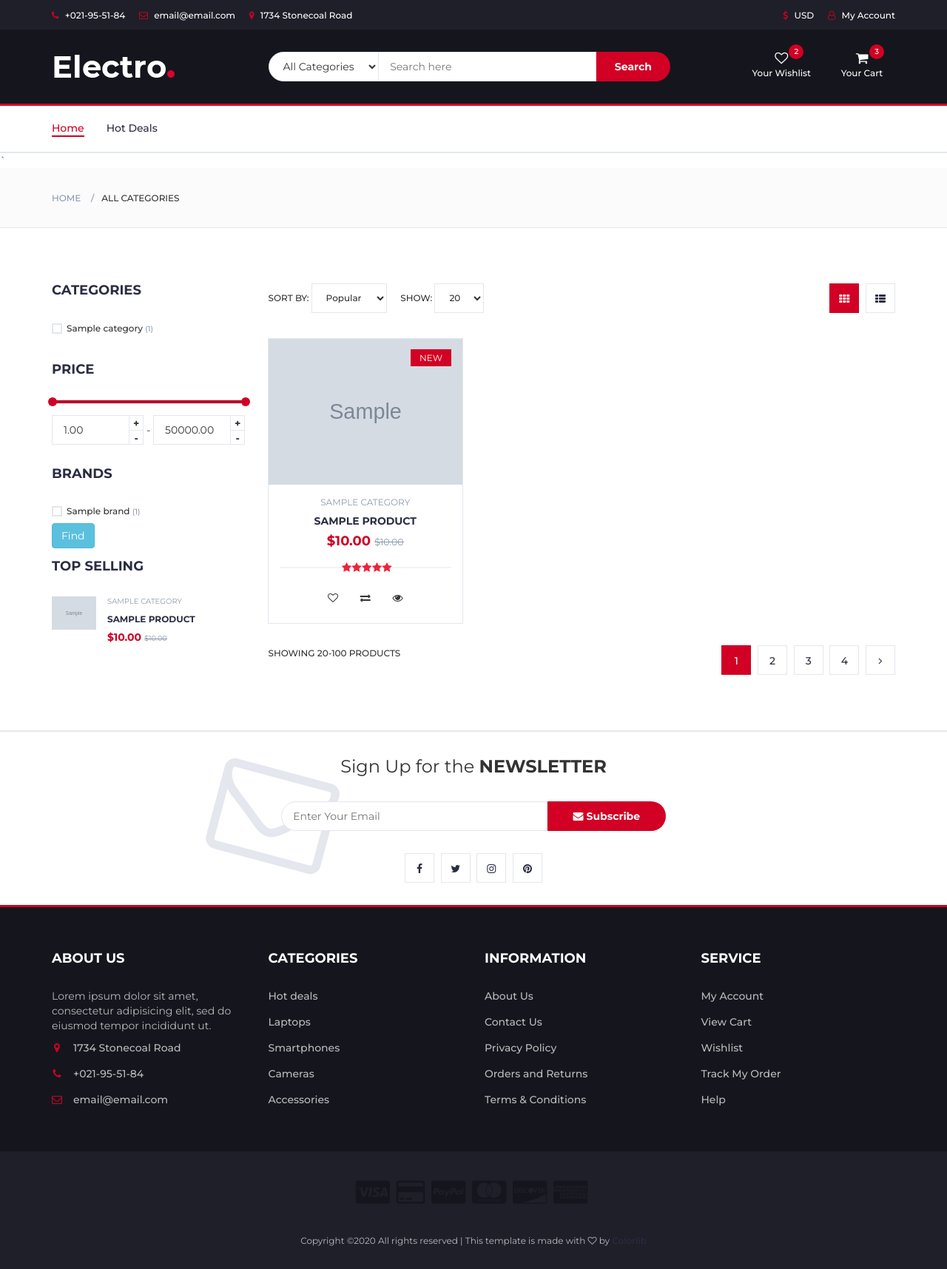
After one commit to VitaliiBandyl/Django-Store, a Django app: page /product_list/ in a window 1280 px wide. The commit adds this page. Shown: the whole page at 74% size. Run offline with Django 3.2, Linux system fonts and the light colour scheme; tables that the repository leaves empty hold one stand-in row (values such as "Sample post"); grey boxes marked "Sample" are stand-in pictures; some libraries are stand-ins or nearby versions.

Commit message:
Implemented filters

```diff
--- a/static/css/style.css
+++ b/static/css/style.css
@@ -1,59 +1,4 @@
-/*
-Template Name: Electro - HTML Ecommerce Template
-Author: yaminncco
-
-Colors:
-	Body 		: #333
-	Headers 	: #2B2D42
-	Primary 	: #D10024
-	Dark 		: #15161D ##1E1F29
-	Grey 		: #E4E7ED #FBFBFC #8D99AE #B9BABC
-
-Fonts: Montserrat
-
-Table OF Contents
-------------------------------------
-1 > GENERAL
------- Typography
------- Buttons
------- Inputs
------- Sections
------- Breadcrumb
-2 > HEADER
------- Top header
------- Logo
------- Search
------- Cart
-3 > NAVIGATION
------- Main nav
------- Responsive Nav
-4 > CATEGORY SHOP
-5 > HOT DEAL
-6 > PRODUCT
------- Product
------- Widget product
------- Product slick
-7 > STORE PAGE
------- Aside
------- Store
-8 > PRODUCT DETAILS PAGE
------- Product view
------- Product details
------- Product tab
-9 > CHECKOUT PAGE
-10 > NEWSLETTER
-11 > FOOTER
-11 > SLICK STYLE
-12 > RESPONSIVE
-------------------------------------*/
-
-/*=========================================================
-	01 -> GENERAL
-===========================================================*/
-
-/*----------------------------*\
-	Typography
-\*----------------------------*/
+
 
 body {
   font-family: 'Montserrat', sans-serif;
@@ -1212,6 +1157,7 @@ textarea.input {
 
 .aside+.aside {
   margin-top: 30px;
+  min: 100;
 }
 
 .aside>.aside-title {
--- a/static/js/main.js
+++ b/static/js/main.js
@@ -150,12 +150,12 @@
 	var priceSlider = document.getElementById('price-slider');
 	if (priceSlider) {
 		noUiSlider.create(priceSlider, {
-			start: [1, 999],
+			start: [1, 50000],
 			connect: true,
 			step: 1,
 			range: {
 				'min': 1,
-				'max': 999
+				'max': 50000
 			}
 		});
 
--- a/store/templates/store/index.html
+++ b/store/templates/store/index.html
@@ -21,7 +21,7 @@
                                 <h3>
                                     {{ category.name }}
                                     <br>Collection</h3>
-                                <a href="{{ category.get_absolute_url }}" class="cta-btn">Shop now <i class="fa fa-arrow-circle-right"></i></a>
+                                <a href="product_list/?category={{ category.id }}" class="cta-btn">Shop now <i class="fa fa-arrow-circle-right"></i></a>
                             </div>
                         </div>
                     </div>
--- /dev/null
+++ b/store/templates/store/product_list.html
@@ -0,0 +1,197 @@
+{% extends 'base.html' %}
+
+{% block title %}{% endblock title %}
+
+{% block breadcrumb-tree %}
+    <div class="col-md-12">
+        <ul class="breadcrumb-tree">
+            <li><a href="{% url 'home_url' %}">Home</a></li>
+            <li class="active">All Categories</li>
+        </ul>
+    </div>
+{% endblock breadcrumb-tree %}
+
+{% block content %}
+    <!-- SECTION -->
+    <div class="section">
+        <!-- container -->
+        <div class="container">
+            <!-- row -->
+            <div class="row">
+                <!-- ASIDE -->
+                <div id="aside" class="col-md-3">
+                    <form action="{% url 'product_list_url' %}" method="get">
+                        <!-- aside Widget -->
+                        <div class="aside">
+                            <h3 class="aside-title">Categories</h3>
+                            <div class="checkbox-filter">
+                                {% for category in view.get_categories %}
+                                    <div class="input-checkbox">
+                                        <input type="checkbox" id="category-{{ forloop.counter }}" name="category"  value="{{ category.id }}">
+                                        <label for="category-{{ forloop.counter }}">
+                                            <span></span>
+                                            {{ category.name }}
+                                            <small>({{ category.product_set.count }})</small>
+                                        </label>
+                                    </div>
+                                {% endfor %}
+
+                            </div>
+                        </div>
+                        <!-- /aside Widget -->
+
+                        <!-- aside Widget -->
+                        <div class="aside">
+                            <h3 class="aside-title">Price</h3>
+                            <div type="range" class="price-filter">
+                                <div id="price-slider"></div>
+                                <div class="input-number price-min">
+                                    <input id="price-min" type="number" name="price-min">
+                                    <span class="qty-up">+</span>
+                                    <span class="qty-down">-</span>
+                                </div>
+                                <span>-</span>
+                                <div class="input-number price-max">
+                                    <input id="price-max" type="number" name="price-max">
+                                    <span class="qty-up">+</span>
+                                    <span class="qty-down">-</span>
+                                </div>
+                            </div>
+                        </div>
+                        <!-- /aside Widget -->
+
+                        <!-- aside Widget -->
+
+                        <div class="aside">
+                            <h3 class="aside-title">Brands</h3>
+
+                            <div class="checkbox-filter">
+                                {% for brand in view.get_brands %}
+                                    <div class="input-checkbox">
+                                        <input type="checkbox" id="brand-{{ forloop.counter }}" name="brand" value="{{ brand.id }}">
+                                        <label for="brand-{{ forloop.counter }}">
+                                            <span></span>
+                                            {{ brand }}
+                                            <small>({{ brand.product_set.count }})</small>
+                                        </label>
+                                    </div>
+                                {% endfor %}
+                            </div>
+
+                        </div>
+                        <button type="submit" class="btn btn-info">Find</button>
+                    </form>
+                    <!-- /aside Widget -->
+
+                    <!-- aside Widget -->
+                    <div class="aside">
+                        <h3 class="aside-title">Top selling</h3>
+                        {% for product in product_list %}
+                            {% if forloop.counter < 4 %}
+                                <div class="product-widget">
+                                    <div class="product-img">
+                                        <img src="{{ product.image.url }}" alt="">
+                                    </div>
+                                    <div class="product-body">
+                                        <p class="product-category">{{ product.category }}</p>
+                                        <h3 class="product-name"><a href="{{ product.url }}">{{ product.title }}</a></h3>
+                                        <h4 class="product-price">${{ product.price }} <del class="product-old-price">${{ product.price }}</del></h4>
+                                    </div>
+                                </div>
+                            {% endif %}
+                        {% endfor %}
+
+                    </div>
+                    <!-- /aside Widget -->
+                </div>
+                <!-- /ASIDE -->
+
+                <!-- STORE -->
+                <div id="store" class="col-md-9">
+                    <!-- store top filter -->
+                    <div class="store-filter clearfix">
+                        <div class="store-sort">
+                            <label>
+                                Sort By:
+                                <select class="input-select">
+                                    <option value="0">Popular</option>
+                                    <option value="1">Position</option>
+                                </select>
+                            </label>
+
+                            <label>
+                                Show:
+                                <select class="input-select">
+                                    <option value="0">20</option>
+                                    <option value="1">50</option>
+                                </select>
+                            </label>
+                        </div>
+                        <ul class="store-grid">
+                            <li class="active"><i class="fa fa-th"></i></li>
+                            <li><a href="#"><i class="fa fa-th-list"></i></a></li>
+                        </ul>
+                    </div>
+                    <!-- /store top filter -->
+
+                    <!-- store products -->
+                    <div class="row">
+                        <!-- product -->
+                        {% for product in product_list %}
+                            <div class="col-md-4 col-xs-6">
+                                <div class="product">
+                                    <div class="product-img">
+                                        <img src="{{ product.image.url }}" alt="">
+                                        <div class="product-label">
+                                            {% if product.discount %}<span class="sale">-{{ product.discount }}%</span>{% endif %}
+                                            {% if product.new %}<span class="new">NEW</span> {% endif %}
+                                        </div>
+                                    </div>
+                                    <div class="product-body">
+                                        <p class="product-category">{{ product.category }}</p>
+                                        <h3 class="product-name"><a href="{{ product.url }}">{{ product.title }}</a></h3>
+                                        <h4 class="product-price">${{ product.price }} <del class="product-old-price">${{ product.price }}</del></h4>
+                                        <div class="product-rating">
+                                            <i class="fa fa-star"></i>
+                                            <i class="fa fa-star"></i>
+                                            <i class="fa fa-star"></i>
+                                            <i class="fa fa-star"></i>
+                                            <i class="fa fa-star"></i>
+                                        </div>
+                                        <div class="product-btns">
+                                            <button class="add-to-wishlist"><i class="fa fa-heart-o"></i><span class="tooltipp">add to wishlist</span></button>
+                                            <button class="add-to-compare"><i class="fa fa-exchange"></i><span class="tooltipp">add to compare</span></button>
+                                            <button class="quick-view"><i class="fa fa-eye"></i><span class="tooltipp">quick view</span></button>
+                                        </div>
+                                    </div>
+                                    <div class="add-to-cart">
+                                        <button class="add-to-cart-btn"><i class="fa fa-shopping-cart"></i> add to cart</button>
+                                    </div>
+                                </div>
+                            </div>
+                            <!-- /product -->
+                        {% endfor %}
+                    </div>
+                    <!-- /store products -->
+
+                    <!-- store bottom filter -->
+                    <div class="store-filter clearfix">
+                        <span class="store-qty">Showing 20-100 products</span>
+                        <ul class="store-pagination">
+                            <li class="active">1</li>
+                            <li><a href="#">2</a></li>
+                            <li><a href="#">3</a></li>
+                            <li><a href="#">4</a></li>
+                            <li><a href="#"><i class="fa fa-angle-right"></i></a></li>
+                        </ul>
+                    </div>
+                    <!-- /store bottom filter -->
+                </div>
+                <!-- /STORE -->
+            </div>
+            <!-- /row -->
+        </div>
+        <!-- /container -->
+    </div>
+    <!-- /SECTION -->
+{% endblock content %}
--- a/store/urls.py
+++ b/store/urls.py
@@ -4,6 +4,7 @@ from . import views
 
 urlpatterns = [
     path('', views.HomeView.as_view(), name='home_url'),
+    path('filter/', views.FilterProductView.as_view(), name='filter_url'),
     path('<slug:category>/<slug:url>/', views.ProductDetailView.as_view(), name='product_detail_url'),
-    path('categories/', views.CategoryListView.as_view(), name='category_list_url'),
+    path('product_list/', views.ProductListView.as_view(), name='product_list_url'),
 ]
--- a/store/views.py
+++ b/store/views.py
@@ -1,3 +1,4 @@
+from django.db.models import Q
 from django.shortcuts import render
 from django.views import View
 from django.views.generic import ListView, DetailView
@@ -26,15 +27,29 @@ class HomeView(ListView):
         return context
 
 
-class CategoryListView(BrandsCatagoriesView, ListView):
+class ProductListView(BrandsCatagoriesView, ListView):
     """Views for Category"""
-    model = Product
-    template_name = 'store/store.html'
+    # model = Product
 
-    # def get_context_data(self, *, object_list=None, **kwargs):
-    #     context = super().get_context_data()
-    #     context['products_list'] = Product.objects.all()
-    #     return context
+    def get_queryset(self):
+        queryset = Product.objects.all()
+        if self.request.GET.getlist('brand'):
+            queryset = queryset.filter(brand__in=self.request.GET.getlist('brand'))
+
+        if self.request.GET.getlist('category'):
+            queryset = queryset.filter(category__in=self.request.GET.getlist('category'))
+
+        if self.request.GET.getlist('price-min'):
+            queryset = queryset.filter(price__gte=self.request.GET.get('price-min'))
+
+        if self.request.GET.getlist('price-max'):
+            queryset = queryset.filter(price__lte=self.request.GET.get('price-max'))
+
+        return queryset
+
+
+class FilterProductView(BrandsCatagoriesView, ListView):
+    """Filters product"""
 
 
 class ProductDetailView(DetailView):
```
Also changed, not shown: store/templates/store/store.html (deleted, +0 -191 lines).
